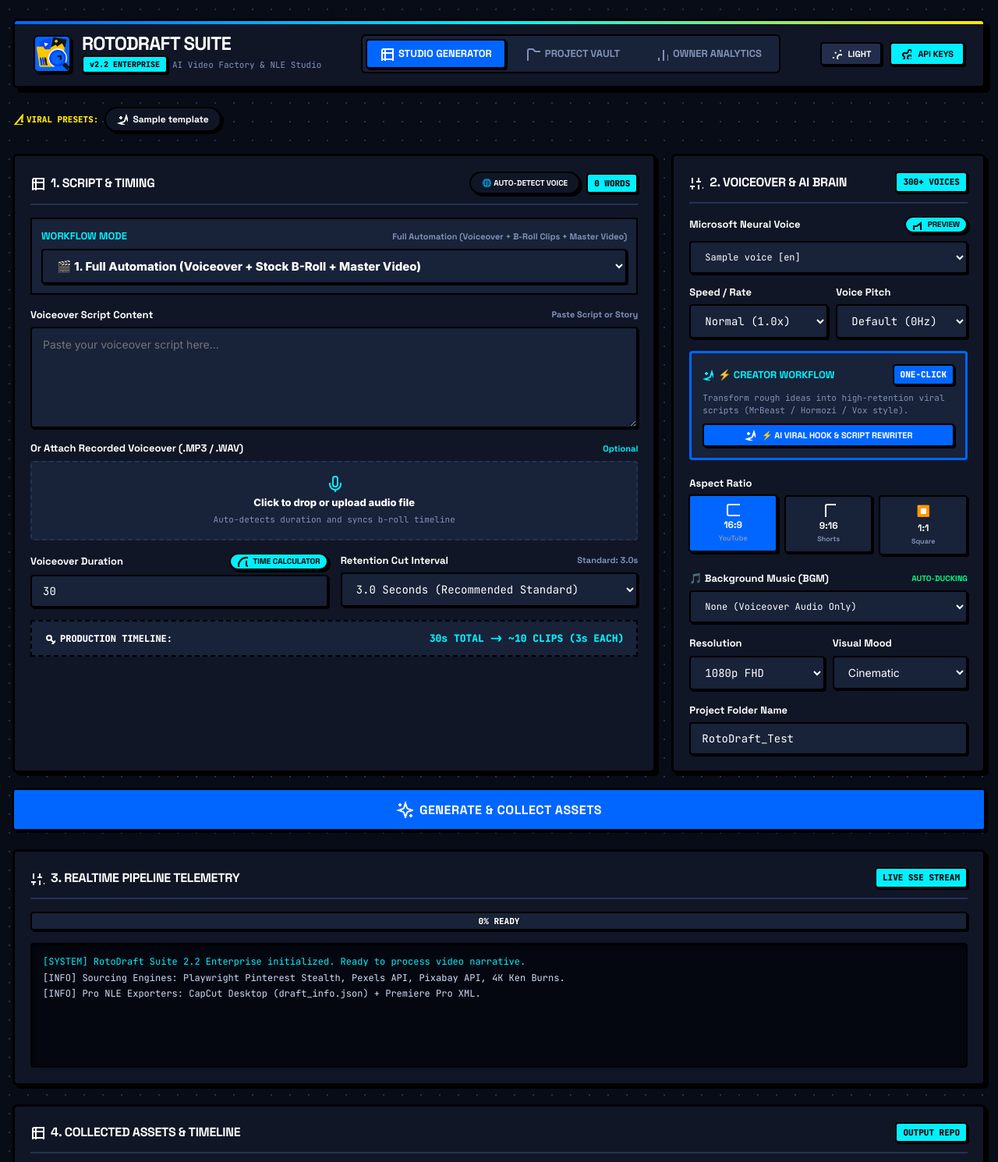
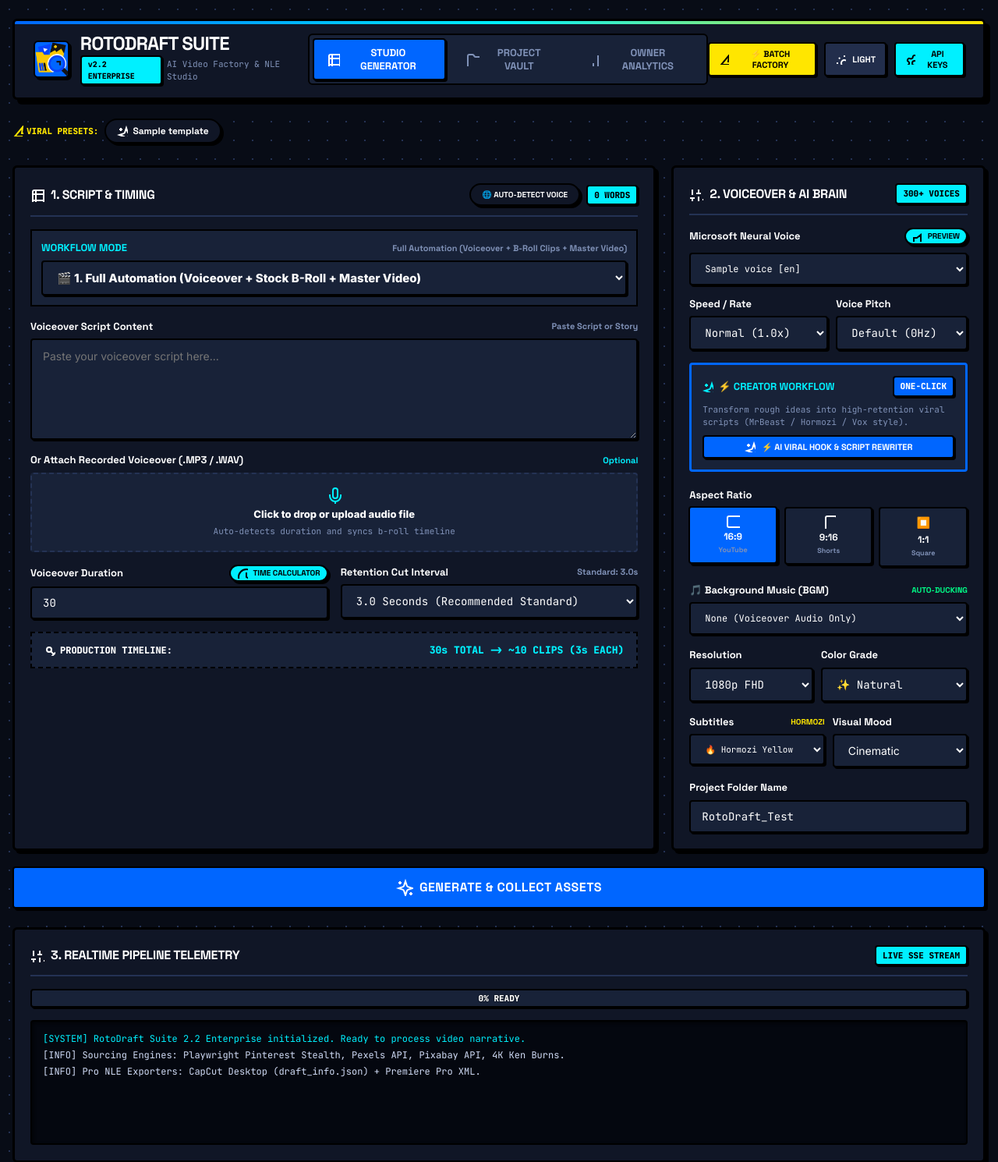
Before and after one commit to AliRash3ed/Rotodraft-Suite-AI-Automated-Broll-and-AI-Assets-Collector-Engine, a FastAPI app: template templates/index.html in a window 1280 px wide. Shown: the top 1490 px of the page at 78% size. Run offline with FastAPI, Linux system fonts and the light colour scheme; the template is opened without the code that fills it: most values are stand-ins (such as "Sample title", 1, 10 or a date in 2020).

Commit message:
Release: templates/index.html (Hormozi Captions, Batch Channel Factory & Color Grading)

```diff
--- a/templates/index.html
+++ b/templates/index.html
@@ -68,6 +68,9 @@
     </div>
 
     <div class="header-actions">
+      <button type="button" class="btn btn-yellow btn-sm" id="openBatchModalBtn">
+        <svg class="icon icon-sm"><use href="#icon-zap"/></svg> ⚡ BATCH FACTORY
+      </button>
       <button type="button" class="btn btn-dark btn-sm" id="themeToggleBtn">
         <svg class="icon icon-sm"><use href="#icon-sun"/></svg> LIGHT
       </button>
@@ -317,13 +320,39 @@
           </div>
 
           <div class="form-group">
+            <label class="label" for="colorFilterSelect">Color Grade</label>
+            <select id="colorFilterSelect" class="select mono">
+              <option value="natural" selected>✨ Natural</option>
+              <option value="teal_orange">🎬 Teal &amp; Orange</option>
+              <option value="cyberpunk">⚡ Cyberpunk Neon</option>
+              <option value="noir">🖤 Moody Noir</option>
+              <option value="vintage">🌿 Vintage Film</option>
+            </select>
+          </div>
+        </div>
+
+        <div style="display: grid; grid-template-columns: 1fr 1fr; gap: 10px;">
+          <div class="form-group">
+            <label class="label" for="subtitleStyleSelect">
+              <span>Subtitles</span>
+              <span style="color: var(--accent-yellow); font-size: 10px;">HORMOZI</span>
+            </label>
+            <select id="subtitleStyleSelect" class="select mono" style="font-size: 11px;">
+              <option value="hormozi" selected>🔥 Hormozi Yellow</option>
+              <option value="cyber_cyan">💎 Cyber Cyan</option>
+              <option value="clean_white">⚪ Clean White</option>
+              <option value="none">None (SRT Only)</option>
+            </select>
+          </div>
+
+          <div class="form-group">
             <label class="label" for="moodSelect">Visual Mood</label>
             <select id="moodSelect" class="select">
               <option value="Cinematic" selected>Cinematic</option>
-              <option value="Cyberpunk / Tech">Cyberpunk / Tech</option>
-              <option value="Corporate / Clean">Corporate / Clean</option>
+              <option value="Cyberpunk / Tech">Cyberpunk</option>
+              <option value="Corporate / Clean">Corporate</option>
               <option value="Documentary / Moody">Documentary</option>
-              <option value="Vibrant / Nature">Vibrant Nature</option>
+              <option value="Vibrant / Nature">Vibrant</option>
             </select>
           </div>
         </div>
@@ -897,6 +926,60 @@
   </div>
 </div>
 
+<!-- Batch Channel Factory Modal -->
+<div class="modal-overlay" id="batchModal">
+  <div class="modal-box" style="max-width: 680px;">
+    <div class="card-header">
+      <h2 class="card-title" style="color: var(--accent-yellow);">
+        <svg class="icon"><use href="#icon-zap"/></svg> ⚡ BATCH CHANNEL VIDEO FACTORY
+      </h2>
+      <button type="button" class="btn btn-dark btn-sm" id="closeBatchBtn">✕ CLOSE</button>
+    </div>
+
+    <p style="font-family: var(--font-mono); font-size: 12px; color: var(--text-muted); margin: 0 0 12px 0;">
+      Enter 3 to 10 video topics or ideas (1 per line). RotoDraft Suite will generate scripts, voiceovers, download footage, and render master videos in the background!
+    </p>
+
+    <div class="form-group">
+      <label class="label">Video Topics / Titles (1 per line)</label>
+      <textarea id="batchTopicsInput" class="textarea mono" rows="5" placeholder="1. 5 High Income Skills to Learn in 2026
+2. Why Quantum Computers Will Break Bitcoin
+3. The Daily Routine of Marcus Aurelius
+4. How High Frequency Trading Algorithms Work"></textarea>
+    </div>
+
+    <div style="display: grid; grid-template-columns: 1fr 1fr; gap: 12px; margin-bottom: 14px;">
+      <div class="form-group">
+        <label class="label">Platform Preset</label>
+        <select id="batchRatioSelect" class="select mono">
+          <option value="9:16" selected>9:16 Vertical (TikTok / YouTube Shorts)</option>
+          <option value="16:9">16:9 Widescreen (YouTube Standard)</option>
+        </select>
+      </div>
+
+      <div class="form-group">
+        <label class="label">Script Hook Style</label>
+        <select id="batchStyleSelect" class="select mono">
+          <option value="viral_hook" selected>⚡ High-Retention Viral Hook</option>
+          <option value="storytelling">🎬 Cinematic Storytelling</option>
+          <option value="educational">💼 Explainer Breakdown</option>
+        </select>
+      </div>
+    </div>
+
+    <button type="button" id="startBatchBtn" class="btn btn-yellow" style="width: 100%;">
+      <svg class="icon"><use href="#icon-sparkles"/></svg> 🚀 START AUTONOMOUS BATCH GENERATION
+    </button>
+
+    <div id="batchStatusBox" style="display: none; margin-top: 14px; background: var(--bg-card); border: 2px solid var(--border); padding: 12px; border-radius: 4px;">
+      <div style="font-family: var(--font-heading); font-weight: 800; font-size: 13px; color: var(--accent-yellow); margin-bottom: 8px;">
+        BATCH PROGRESS: <span id="batchProgressLabel">0 / 0 Completed</span>
+      </div>
+      <div id="batchItemsList" style="display: flex; flex-direction: column; gap: 6px; font-family: var(--font-mono); font-size: 11px;"></div>
+    </div>
+  </div>
+</div>
+
 <script src="/static/js/app.js"></script>
 </body>
 </html>
```
